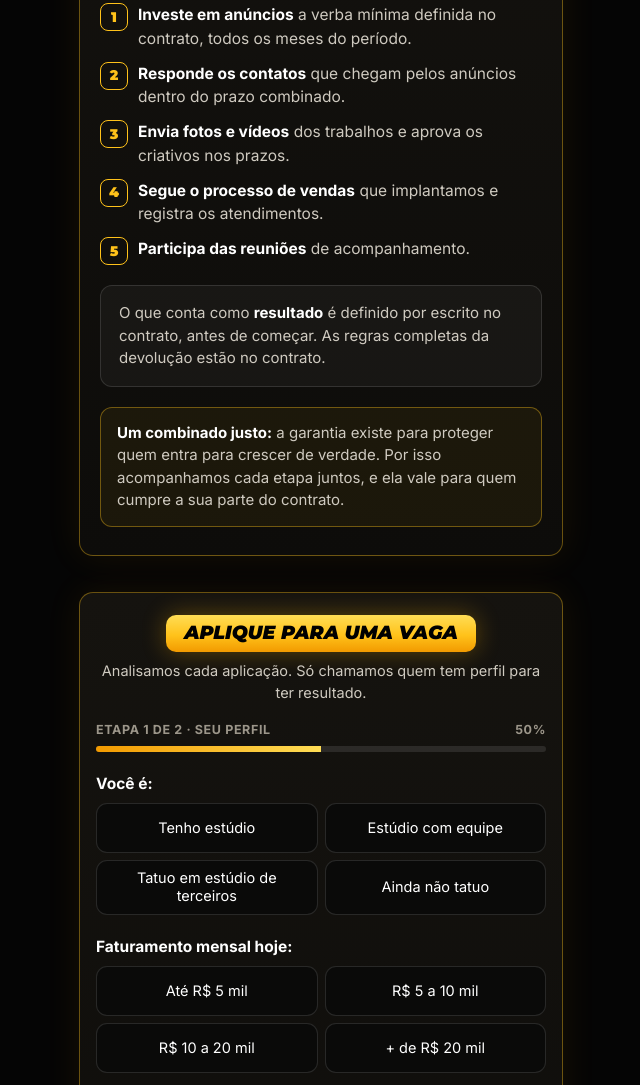
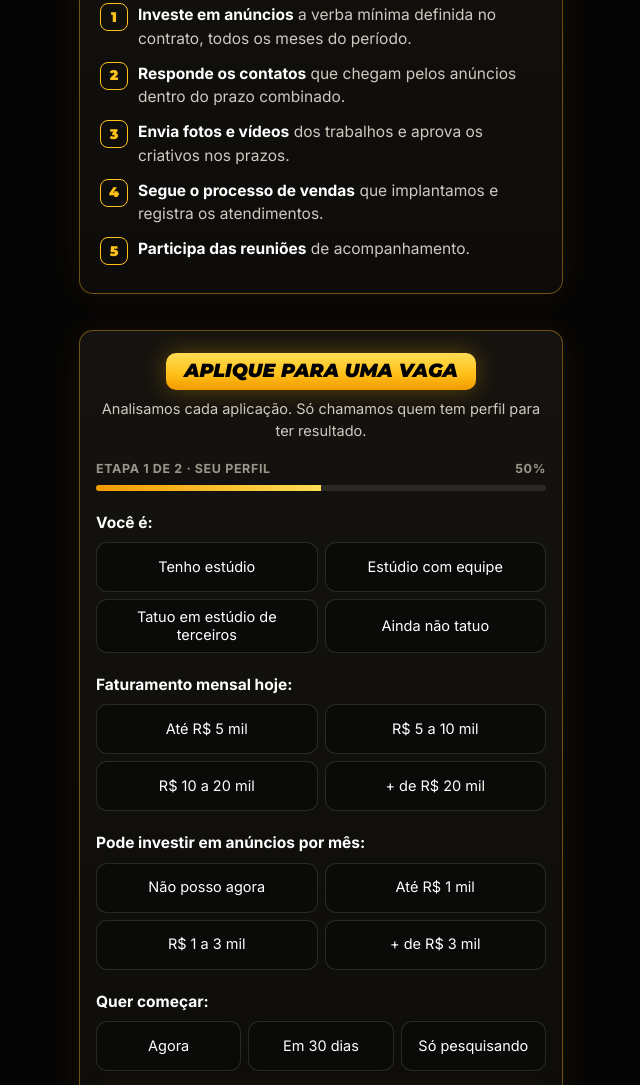
Before and after one commit to MarcuscasteloTattoo/tatuador-de-elite, a plain HTML site: page index.html in a window 1280 px wide. Shown: the part 1844-2929 px from the top of the page, without its empty margins (319-959 px from the left). Drawn offline with Linux system fonts and the light colour scheme.

Commit message:
Tira da garantia os avisos que ficam no contrato
Remove o parágrafo sobre o critério de resultado e o 'combinado justo'.

Co-Authored-By: Claude Opus 5.5 <noreply@anthropic.com>
Claude-Session: https://claude.ai/code/session_018BTSNDqHXBFy2DYyqWkzfn

```diff
--- a/index.html
+++ b/index.html
@@ -275,8 +275,6 @@ window.LP_CONFIG = {
         <li><span class="n">4</span><span><strong>Segue o processo de vendas</strong> que implantamos e registra os atendimentos.</span></li>
         <li><span class="n">5</span><span><strong>Participa das reuniões</strong> de acompanhamento.</span></li>
       </ol>
-      <p class="disc">O que conta como <strong>resultado</strong> é definido por escrito no contrato, antes de começar. As regras completas da devolução estão no contrato.</p>
-      <p class="warn"><strong>Um combinado justo:</strong> a garantia existe para proteger quem entra para crescer de verdade. Por isso acompanhamos cada etapa juntos, e ela vale para quem cumpre a sua parte do contrato.</p>
     </div>
   </section>
 
```
